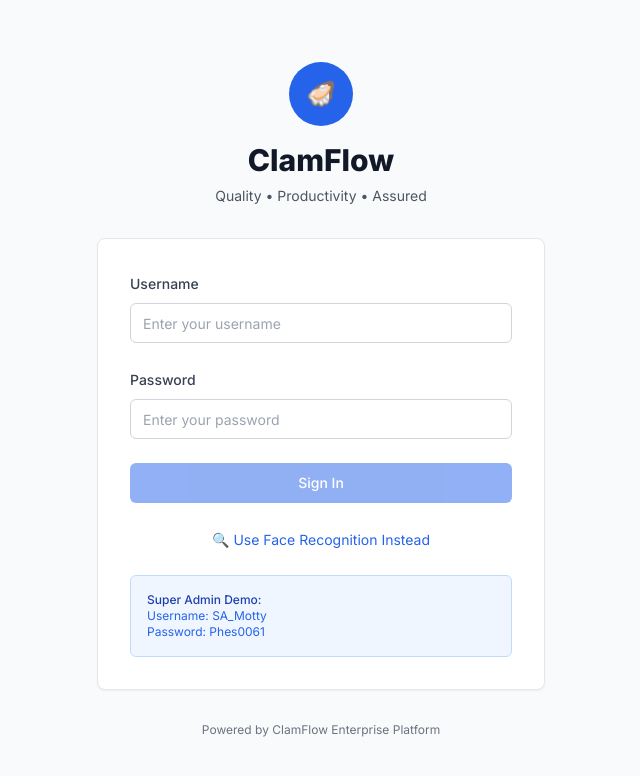
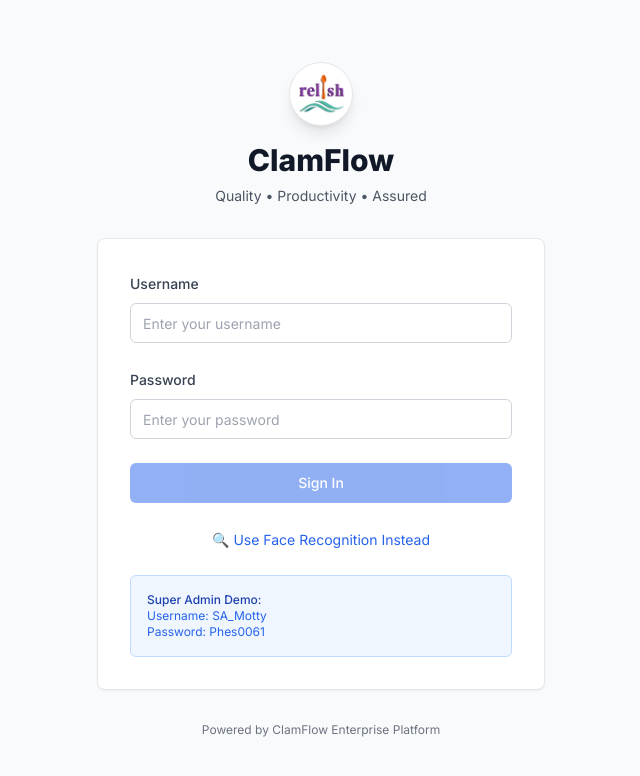
Before and after one commit to ComplianceRelish/relish_clamflow, a Next.js app: page /login in a window 1280 px wide. Shown: the top 776 px of the page, without its empty margins (319-959 px from the left). Built offline with nearby package versions, Linux system fonts and the light colour scheme; no server answers.

Commit message:
Fixed to use Actual Relish  Logo in the Login Page

```diff
--- a/src/app/login/page.tsx
+++ b/src/app/login/page.tsx
@@ -92,8 +92,12 @@
         {/* Header */}
         <div className="text-center">
           <div className="flex justify-center">
-            <div className="w-16 h-16 bg-blue-600 rounded-full flex items-center justify-center mb-4">
-              <span className="text-white text-2xl font-bold">🦪</span>
+            <div className="w-16 h-16 bg-white rounded-full flex items-center justify-center mb-4 shadow-lg border border-gray-200">
+              <img
+                src="/logo-relish.png"
+                alt="Relish Logo"
+                className="w-12 h-12 object-contain"
+              />
             </div>
           </div>
           <h2 className="text-3xl font-extrabold text-gray-900">ClamFlow</h2>
```
